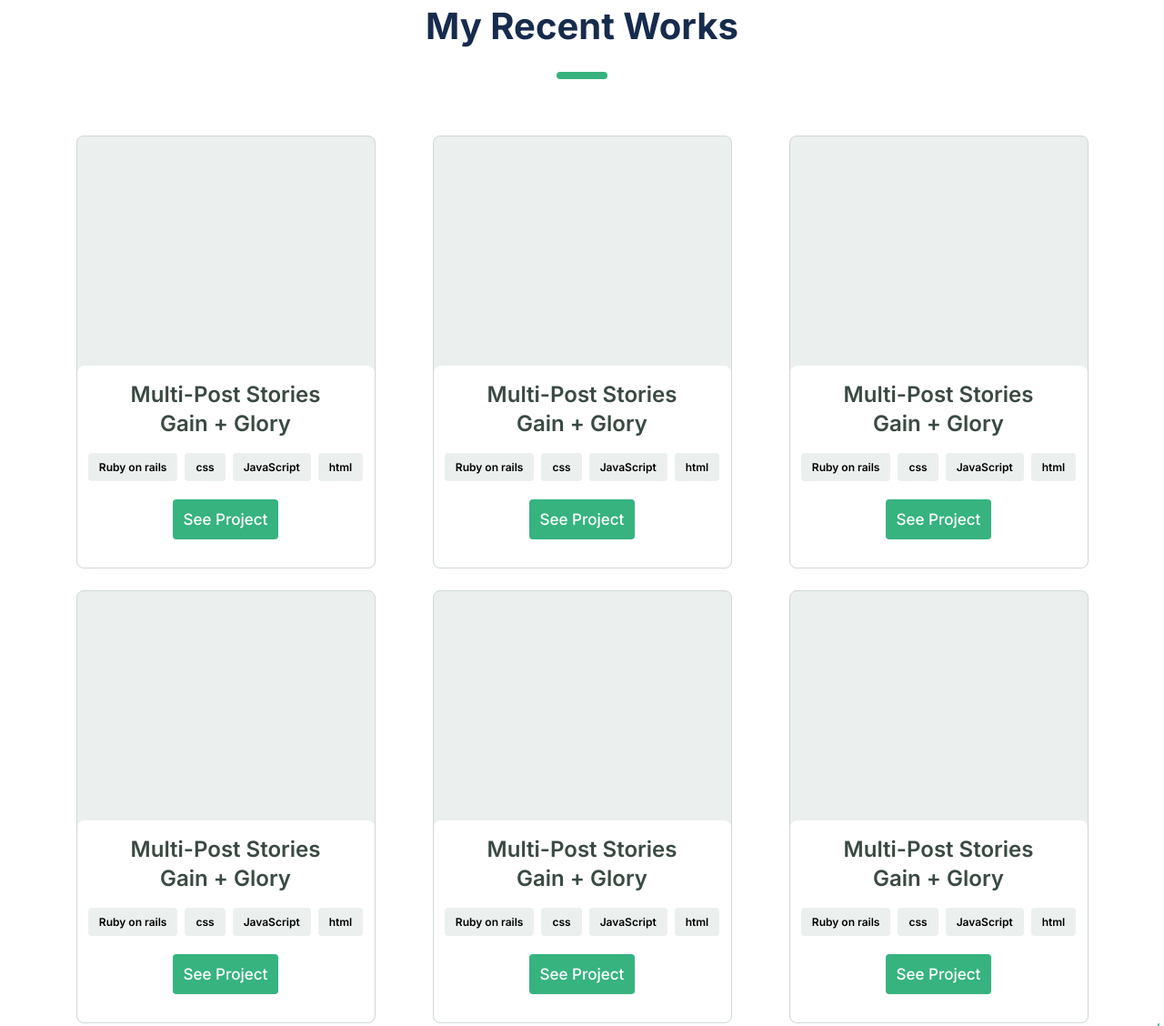
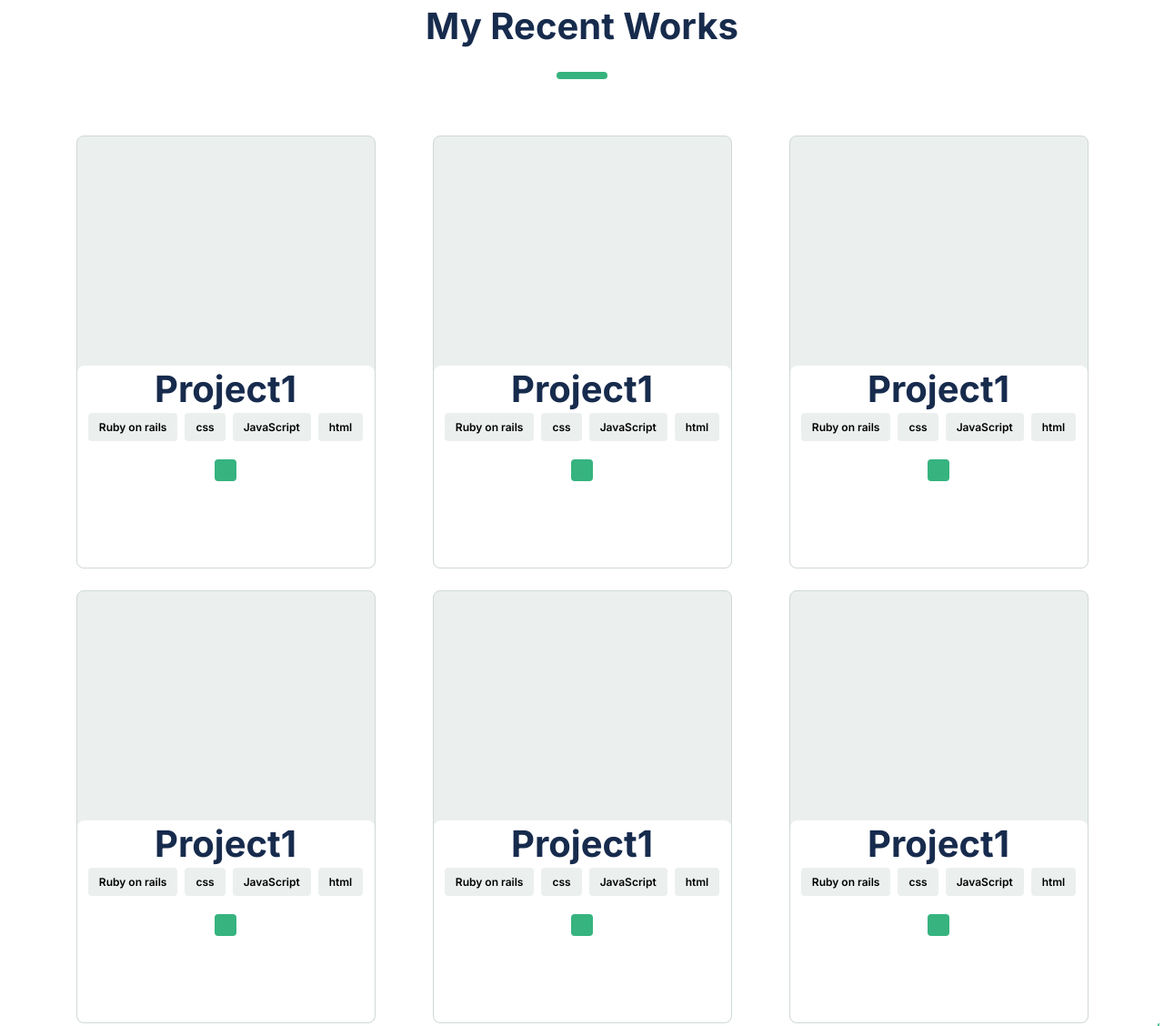
Before and after one commit to diegoyon/Portfolio, a website: page index.html in a window 1280 px wide. Shown: the part 1151-2279 px from the top of the page at 91% size. Drawn offline with Linux system fonts and the light colour scheme.

Commit message:
Add a for loop to create html elements with javascript

```diff
--- a/index.html
+++ b/index.html
@@ -70,7 +70,7 @@
       <h2>My Recent Works</h2>
       <hr />
       <div class="grid-container">
-        <div class="card card1">
+        <!-- <div class="card card1">
           <div class="description">
             <h3>
               Multi-Post Stories<br />
@@ -159,7 +159,7 @@
             </ul>
             <button class="btn6" type="button">See Project</button>
           </div>
-        </div>
+        </div> -->
       </div>
     </section>
     <section class="aboutme" id="aboutmesection">
--- a/script.js
+++ b/script.js
@@ -40,50 +40,50 @@ mobile.addEventListener('click', displaymenu);
 
 let projects = [
   {
-    name: document.querySelector('.card1 h3'),
+    name: 'Project1',
     description: 'Lorem Ipsum 1 is simply dummy text of the printing and typesetting industry. Lorem Ipsum has been the industry\'s standard dummy text ever since the 1500s, when an unknown printer took a galley of type and scrambled it 1960s with the releaLorem Ipsum is simply dummy text of the printing and typesetting industry. Lorem Ipsum has been the industry\'s standard dummy text ever since the 1500s, when an unknown printer took a galley of type and scrambled it 1960s with the relea',
     featuredImg: './images/card1img.png',
-    technologies: document.querySelector('.card1 ul'),
+    technologies: ['Ruby on rails', 'css', 'JavaScript', 'html'],
     linkLive: 'https://google.com',
     linkSource: 'https://github.com',
   },
   {
-    name: document.querySelector('.card2 h3'),
+    name: 'Project1',
     description: 'Lorem Ipsum 2 is simply dummy text of the printing and typesetting industry. Lorem Ipsum has been the industry\'s standard dummy text ever since the 1500s, when an unknown printer took a galley of type and scrambled it 1960s with the releaLorem Ipsum is simply dummy text of the printing and typesetting industry. Lorem Ipsum has been the industry\'s standard dummy text ever since the 1500s, when an unknown printer took a galley of type and scrambled it 1960s with the relea',
     featuredImg: './images/card1img.png',
-    technologies: document.querySelector('.card2 ul'),
+    technologies: ['Ruby on rails', 'css', 'JavaScript', 'html'],
     linkLive: 'https://google.com',
     linkSource: 'https://github.com',
   },
   {
-    name: document.querySelector('.card3 h3'),
+    name: 'Project1',
     description: 'Lorem Ipsum 3 is simply dummy text of the printing and typesetting industry. Lorem Ipsum has been the industry\'s standard dummy text ever since the 1500s, when an unknown printer took a galley of type and scrambled it 1960s with the releaLorem Ipsum is simply dummy text of the printing and typesetting industry. Lorem Ipsum has been the industry\'s standard dummy text ever since the 1500s, when an unknown printer took a galley of type and scrambled it 1960s with the relea',
     featuredImg: './images/card1img.png',
-    technologies: document.querySelector('.card3 ul'),
+    technologies: ['Ruby on rails', 'css', 'JavaScript', 'html'],
     linkLive: 'https://google.com',
     linkSource: 'https://github.com',
   },
   {
-    name: document.querySelector('.card4 h3'),
+    name: 'Project1',
     description: 'Lorem Ipsum 4 is simply dummy text of the printing and typesetting industry. Lorem Ipsum has been the industry\'s standard dummy text ever since the 1500s, when an unknown printer took a galley of type and scrambled it 1960s with the releaLorem Ipsum is simply dummy text of the printing and typesetting industry. Lorem Ipsum has been the industry\'s standard dummy text ever since the 1500s, when an unknown printer took a galley of type and scrambled it 1960s with the relea',
     featuredImg: './images/card1img.png',
-    technologies: document.querySelector('.card4 ul'),
+    technologies: ['Ruby on rails', 'css', 'JavaScript', 'html'],
     linkLive: 'https://google.com',
     linkSource: 'https://github.com',
   },
   {
-    name: document.querySelector('.card5 h3'),
+    name: 'Project1',
     description: 'Lorem Ipsum 5 is simply dummy text of the printing and typesetting industry. Lorem Ipsum has been the industry\'s standard dummy text ever since the 1500s, when an unknown printer took a galley of type and scrambled it 1960s with the releaLorem Ipsum is simply dummy text of the printing and typesetting industry. Lorem Ipsum has been the industry\'s standard dummy text ever since the 1500s, when an unknown printer took a galley of type and scrambled it 1960s with the relea',
     featuredImg: './images/card1img.png',
-    technologies: document.querySelector('.card5 ul'),
+    technologies: ['Ruby on rails', 'css', 'JavaScript', 'html'],
     linkLive: 'https://google.com',
     linkSource: 'https://github.com',
   },
   {
-    name: document.querySelector('.card6 h3'),
+    name: 'Project1',
     description: 'Lorem Ipsum 6 is simply dummy text of the printing and typesetting industry. Lorem Ipsum has been the industry\'s standard dummy text ever since the 1500s, when an unknown printer took a galley of type and scrambled it 1960s with the releaLorem Ipsum is simply dummy text of the printing and typesetting industry. Lorem Ipsum has been the industry\'s standard dummy text ever since the 1500s, when an unknown printer took a galley of type and scrambled it 1960s with the relea',
     featuredImg: './images/card1img.png',
-    technologies: document.querySelector('.card6 ul'),
+    technologies: ['Ruby on rails', 'css', 'JavaScript', 'html'],
     linkLive: 'https://google.com',
     linkSource: 'https://github.com',
   }
@@ -134,3 +134,34 @@ function displaymodal(event){
   button2.className = 'button-modal';
   buttonsContainer.appendChild(button2);
 }
+
+const gridContainer = document.querySelector('.grid-container');
+for (let i = 0; i < projects.length; i++) {
+  const card1 = document.createElement('div');
+  card1.className = 'card card'+i;
+  const description = document.createElement('div');
+  description.className = 'description';
+  const miniTitle = document.createElement('h2');
+  miniTitle.innerText = projects[i].name;
+  const technologies2 = document.createElement('ul');
+  const rubyOnRails = document.createElement('li');
+  rubyOnRails.innerText = projects[i].technologies[0];
+  const css = document.createElement('li');
+  css.innerText = projects[i].technologies[1];
+  const javaScript = document.createElement('li');
+  javaScript.innerText = projects[i].technologies[2];
+  const html = document.createElement('li');
+  html.innerText = projects[i].technologies[3];
+  const buttonCard1 = document.createElement('button');
+
+
+  gridContainer.appendChild(card1);
+  card1.appendChild(description);
+  description.appendChild(miniTitle);
+  description.appendChild(technologies2);
+  technologies2.appendChild(rubyOnRails);
+  technologies2.appendChild(css);
+  technologies2.appendChild(javaScript);
+  technologies2.appendChild(html);
+  description.appendChild(buttonCard1);
+}
```
